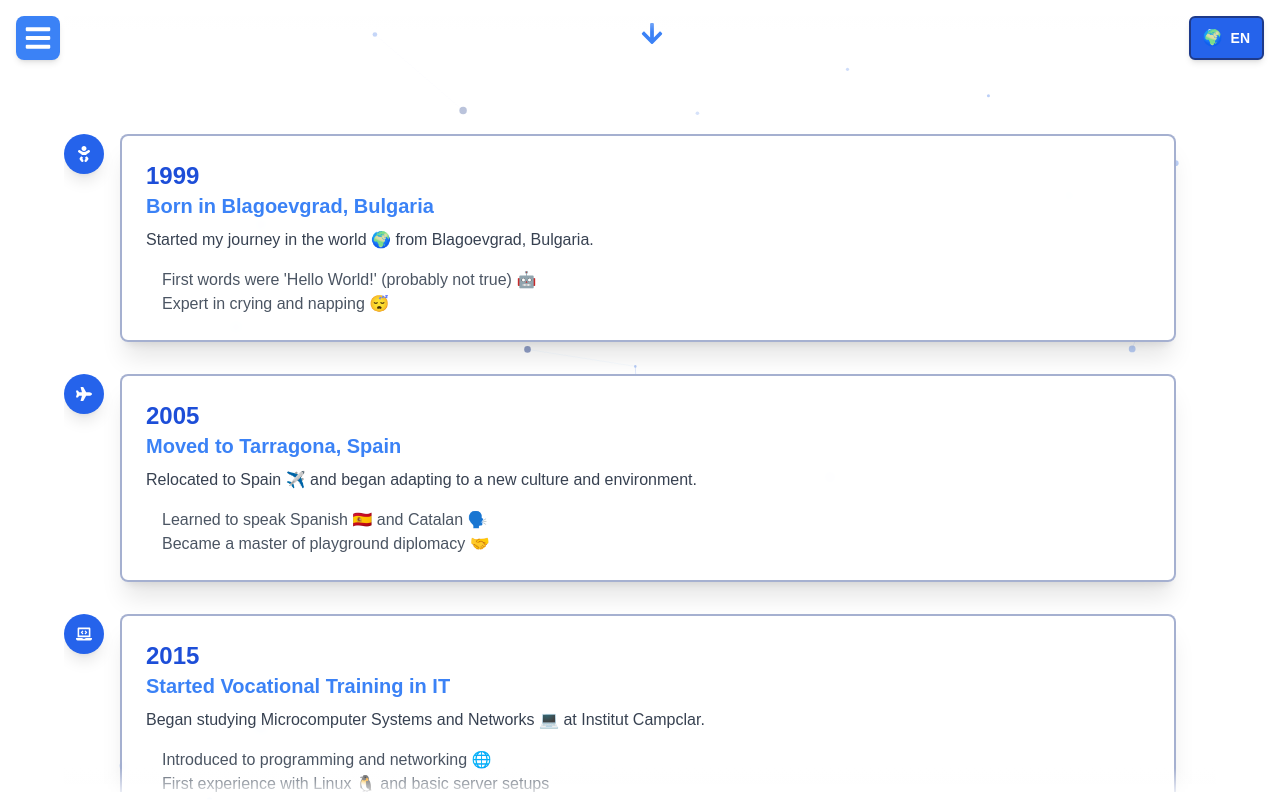
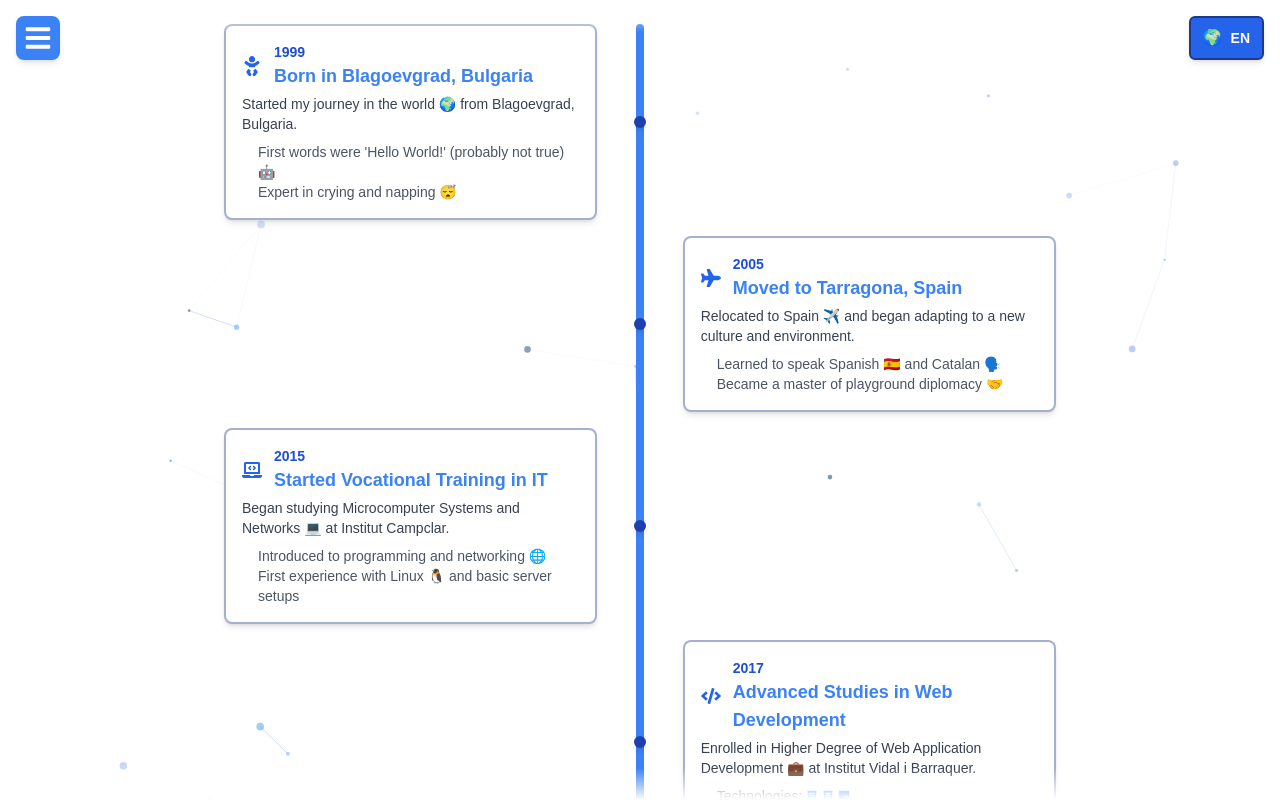
Before and after one commit to tsvetanml/tsvetan.dev, a Next.js app: page /en/timeline in a window 1280 px wide. Built offline with nearby package versions, Linux system fonts and the light colour scheme.

Commit message:
Refactor timeline component for improved layout and animation effects

```diff
--- a/app/components/timeline/index.tsx
+++ b/app/components/timeline/index.tsx
@@ -1,13 +1,12 @@
 "use client";
 import { motion } from "framer-motion";
-import { FaArrowDown } from "react-icons/fa";
 
 interface Timeline {
   year: string;
   title: string;
   description: string;
   icon: JSX.Element;
-  details?: { text: string; icons?: JSX.Element[] }[]; // Detalles con texto e iconos
+  details?: { text: string; icons?: JSX.Element[] }[];
 }
 
 interface LatestProps {
@@ -16,43 +15,51 @@ interface LatestProps {
 
 export default function Timeline({ timeline }: LatestProps): JSX.Element {
   return (
-    <div className="relative p-10 max-h-[99vh] overflow-y-auto space-y-8 scrollbar-none">
-      {/* Indicador de desplazamiento */}
-      <motion.div
-        className="absolute top-4 left-1/2 transform -translate-x-1/2 text-blue-500 text-2xl"
-        animate={{ y: [0, 10, 0] }}
-        transition={{ repeat: Infinity, duration: 1.5 }}
-      >
-        <FaArrowDown />
-      </motion.div>
+    <div className="relative h-screen overflow-y-auto scrollbar-none">
 
-      <div style={{ paddingTop: "30px" }} /> {/* Espacio vacío arriba */}
+      <div className="relative w-full max-w-4xl mx-auto py-6">
+
+        <div className="absolute left-1/2 transform -translate-x-1/2 h-full w-2 bg-blue-500 rounded-full" />
 
         {timeline.map((event, index) => (
           <motion.div
             key={index}
-          initial={{ opacity: 0, x: -30 }}
-          animate={{ opacity: 1, x: 0 }}
-          transition={{ duration: 0.6, delay: index * 0.2 }}
-          className="relative flex items-start space-x-4"
+            initial={{ opacity: 0, y: 20 }}
+            animate={{ opacity: 1, y: 0 }}
+            transition={{ duration: 0.6, delay: index * 0.15 }}
+            className={`flex items-center ${index % 2 === 0 ? "justify-start" : "justify-end"
+              } relative mb-4`}
           >
-          <div className="absolute -left-10 flex items-center justify-center w-10 h-10 bg-blue-600 text-white rounded-full shadow-lg">
-            {event.icon}
+            <div className="absolute left-1/2 transform -translate-x-1/2 w-3 h-3 bg-blue-800 rounded-full shadow-md" />
+
+            <div
+              className={`w-5/12 p-4 rounded-lg shadow-md border-2 border-blue-900 border-opacity-40 bg-white ${index % 2 === 0 ? "ml-8" : "mr-8"
+                }`}
+            >
+              <div className="flex items-center gap-3">
+                <div className="text-blue-600 text-xl">{event.icon}</div>
+                <div>
+                  <h3 className="text-sm font-bold text-blue-700">
+                    {event.year}
+                  </h3>
+                  <h4 className="text-lg font-semibold text-blue-500">
+                    {event.title}
+                  </h4>
                 </div>
-
-          <div className="bg-white bg-opacity-90 backdrop-filter backdrop-blur-sm p-6 rounded-lg shadow-xl border-2 border-blue-900 border-opacity-40 w-full">
-            <h3 className="text-2xl font-bold text-blue-700">{event.year}</h3>
-            <h4 className="text-xl font-semibold text-blue-500">{event.title}</h4>
-            <p className="text-gray-700 mt-2">{event.description}</p>
+              </div>
+              <p className="text-gray-700 text-sm mt-1">{event.description}</p>
 
               {event.details && (
-              <ul className="mt-4 pl-4 list-disc text-gray-600">
+                <ul className="mt-2 pl-4 list-disc text-gray-600 text-sm">
                   {event.details.map((detail, idx) => (
-                  <li key={idx} className="flex items-center gap-2 text-sm sm:text-base">
+                    <li
+                      key={idx}
+                      className="flex items-center gap-1 text-sm"
+                    >
                       {detail.text}
                       {detail.icons &&
                         detail.icons.map((icon, iconIdx) => (
-                        <span key={iconIdx} className="text-blue-500">
+                          <span key={iconIdx} className="text-blue-500 text-xs">
                             {icon}
                           </span>
                         ))}
@@ -64,5 +71,6 @@ export default function Timeline({ timeline }: LatestProps): JSX.Element {
           </motion.div>
         ))}
       </div>
+    </div>
   );
 }
```
Lines whose indentation alone changed are shown as unchanged.
